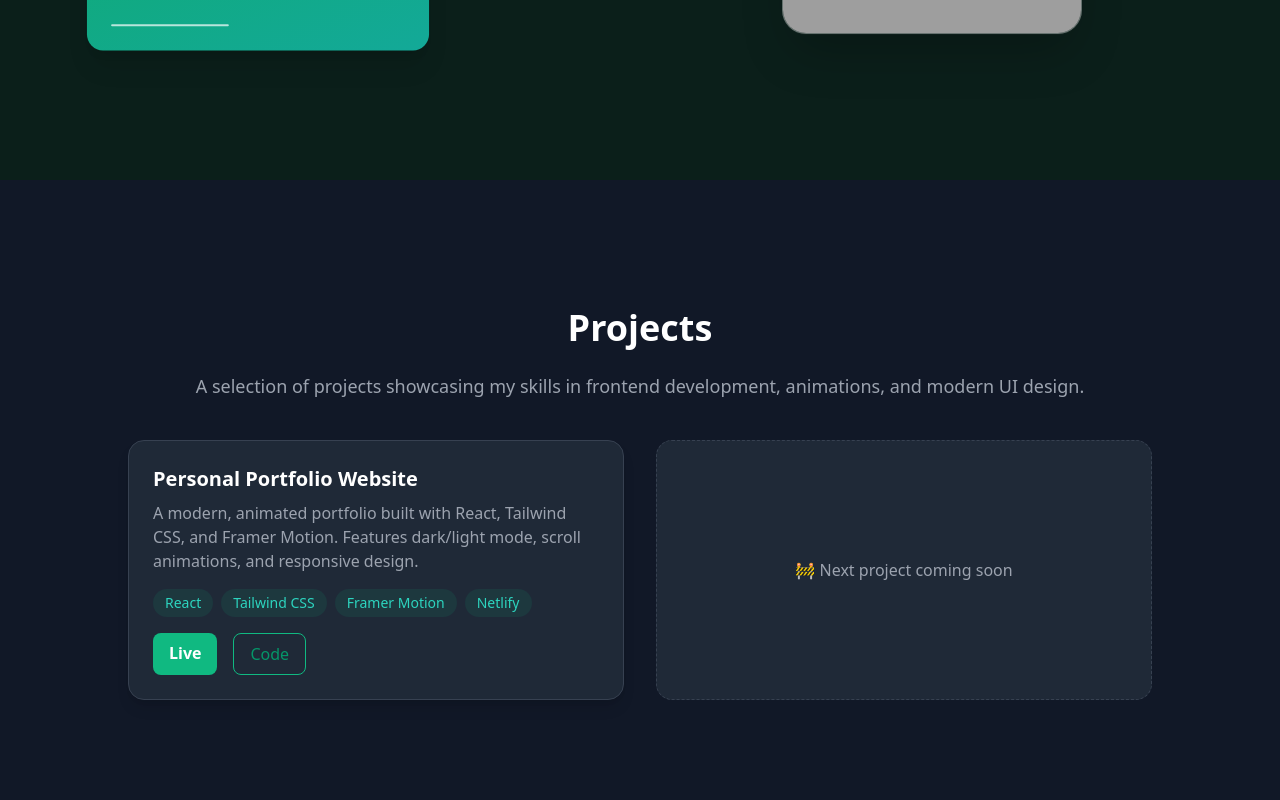
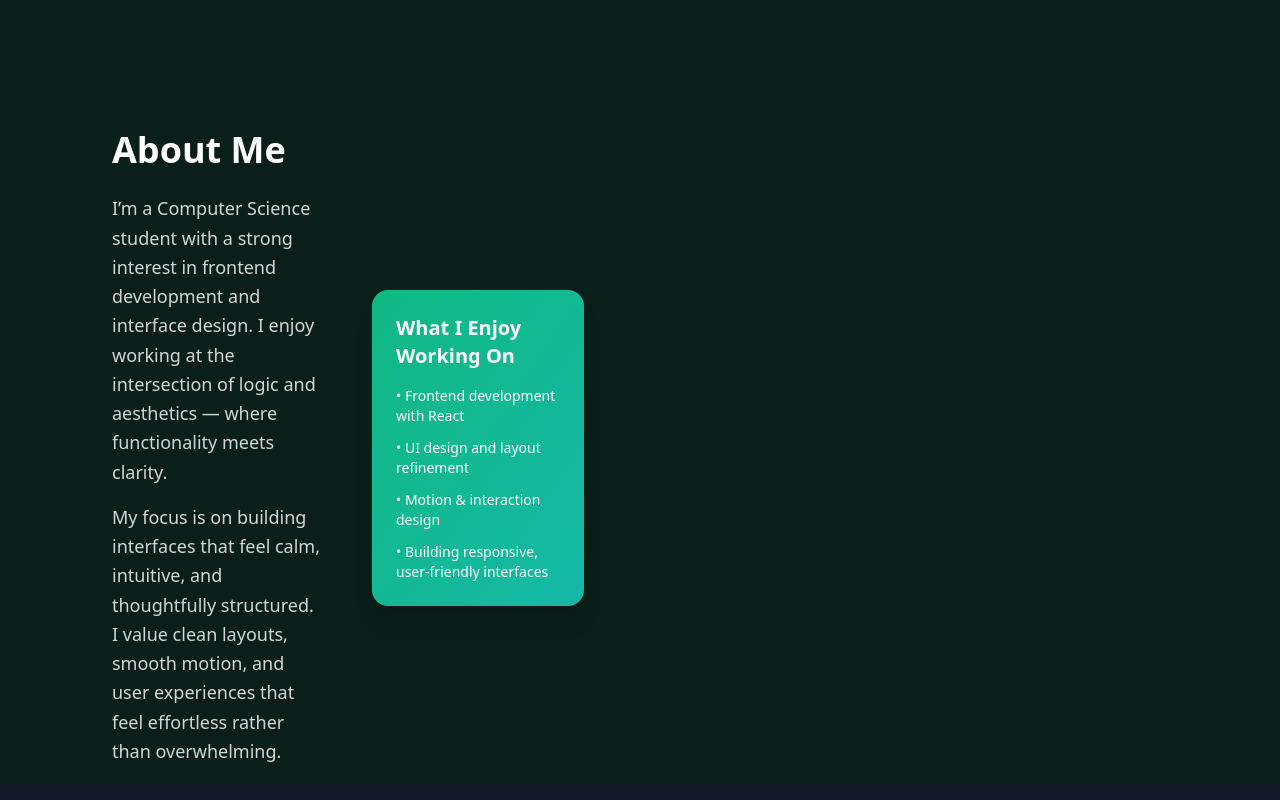
Before and after one commit to kritikag2004/portfolio, a React (Vite) app: page / in a window 1280 px wide. Shown: the part 620-1420 px from the top of the page. Built offline with nearby package versions, Linux system fonts and the light colour scheme; grey boxes are pictures that could not be loaded.

Commit message:
about section

```diff
--- a/src/App.jsx
+++ b/src/App.jsx
@@ -168,6 +168,66 @@ with an eye for detail and smooth interaction.
 
   </motion.div>
 </div>
+{/* ABOUT */}
+<motion.section
+  id="about"
+  variants={fadeUp}
+  initial="hidden"
+  whileInView="visible"
+  viewport={{ once: false, amount: 0.3 }}
+  className="
+    min-h-screen flex items-center justify-center px-6 pt-32
+    bg-gray-100 text-gray-900
+    dark:bg-[#0b1f1a] dark:text-white
+  "
+>
+  <div className="max-w-4xl grid md:grid-cols-2 gap-12 items-center">
+
+    {/* LEFT – TEXT */}
+    <div>
+      <h2 className="text-3xl md:text-4xl font-bold mb-6">
+        About Me
+      </h2>
+
+      <p className="text-gray-700 dark:text-gray-300 text-lg leading-relaxed mb-4">
+        I’m a Computer Science student with a strong interest in frontend
+        development and interface design. I enjoy working at the
+        intersection of logic and aesthetics — where functionality meets
+        clarity.
+      </p>
+
+      <p className="text-gray-700 dark:text-gray-300 text-lg leading-relaxed">
+        My focus is on building interfaces that feel calm, intuitive, and
+        thoughtfully structured. I value clean layouts, smooth motion,
+        and user experiences that feel effortless rather than overwhelming.
+      </p>
+    </div>
+
+    {/* RIGHT – HIGHLIGHT CARD */}
+    <motion.div
+      whileHover={{ y: -6 }}
+      transition={{ type: "spring", stiffness: 180 }}
+      className="
+        rounded-2xl p-6
+        bg-gradient-to-br from-emerald-500 to-teal-500
+        text-white shadow-xl
+      "
+    >
+      <h3 className="text-xl font-semibold mb-4">
+        What I Enjoy Working On
+      </h3>
+
+      <ul className="space-y-3 text-sm">
+        <li>• Frontend development with React</li>
+        <li>• UI design and layout refinement</li>
+        <li>• Motion & interaction design</li>
+        <li>• Building responsive, user-friendly interfaces</li>
+      </ul>
+    </motion.div>
+
+  </div>
+</motion.section>
+
 
         </div>
       </motion.section>
```
